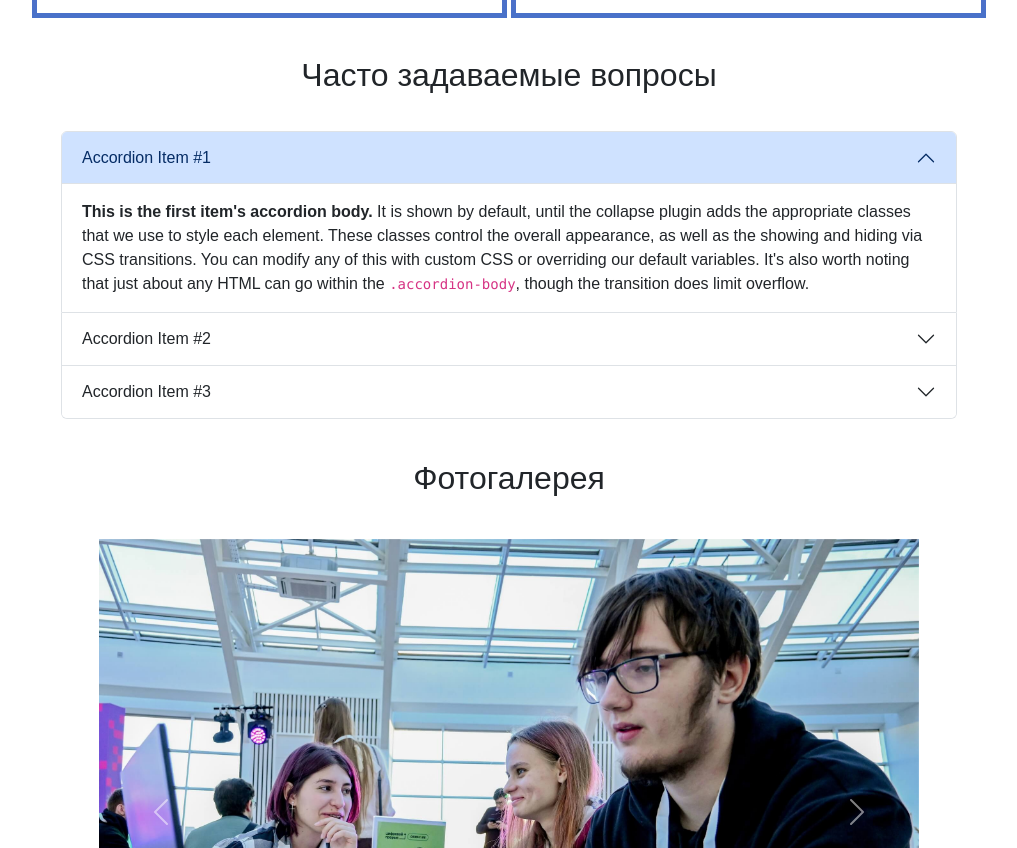
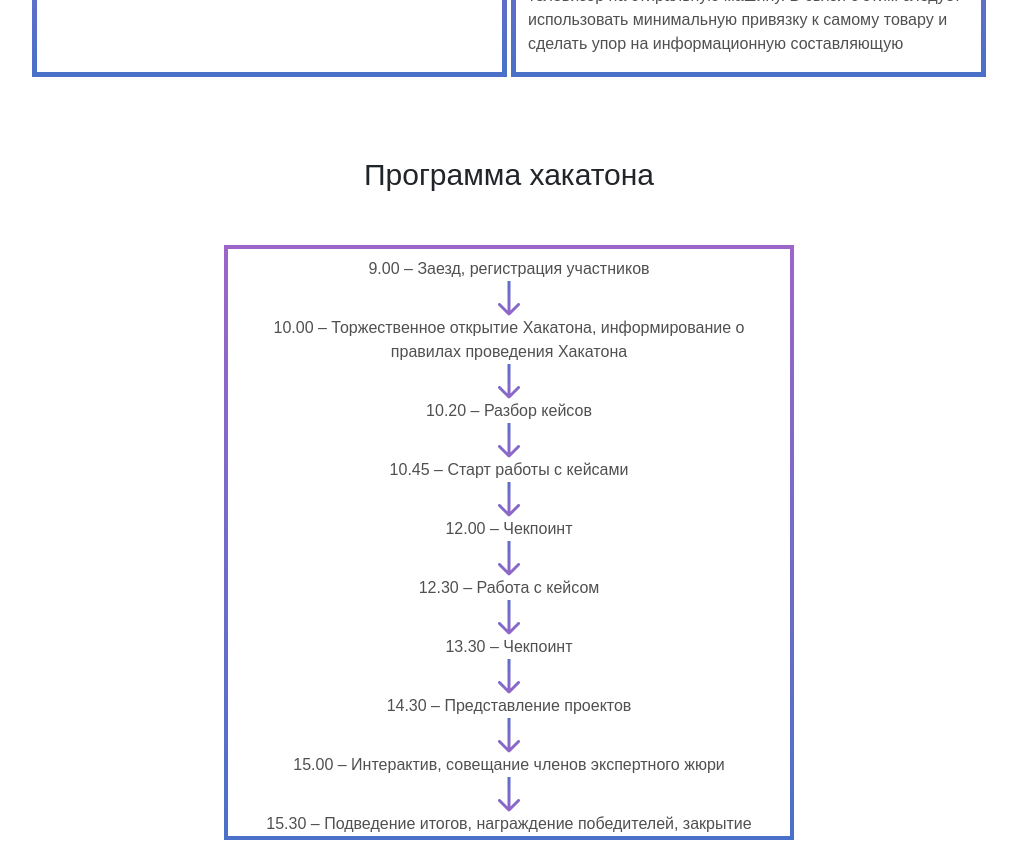
Before and after one commit to I-vanik/haks-wabsite, a plain HTML site: page index.html in a window 1280 px wide. Shown: the part 1395-2243 px from the top of the page, without its empty margins (131-1148 px from the left). Drawn offline with nearby package versions, Linux system fonts and the light colour scheme.

Commit message:
Add files via upload

```diff
--- a/index.html
+++ b/index.html
@@ -86,49 +86,38 @@
               </div>
         </div>
 
-        <div class="FaQ" id="FaQ">
-            <div class="FaQ__header">
-                <h2>Часто задаваемые вопросы</h2>
-            </div>
-            <div class="accordion" id="accordionPanelsStayOpenExample" >
-                <div class="accordion-item">
-                  <h2 class="accordion-header" id="panelsStayOpen-headingOne">
-                    <button class="accordion-button" type="button" data-bs-toggle="collapse" data-bs-target="#panelsStayOpen-collapseOne" aria-expanded="true" aria-controls="panelsStayOpen-collapseOne">
-                      Accordion Item #1
-                    </button>
-                  </h2>
-                  <div id="panelsStayOpen-collapseOne" class="accordion-collapse collapse show" aria-labelledby="panelsStayOpen-headingOne">
-                    <div class="accordion-body">
-                      <strong>This is the first item's accordion body.</strong> It is shown by default, until the collapse plugin adds the appropriate classes that we use to style each element. These classes control the overall appearance, as well as the showing and hiding via CSS transitions. You can modify any of this with custom CSS or overriding our default variables. It's also worth noting that just about any HTML can go within the <code>.accordion-body</code>, though the transition does limit overflow.
+        <h2 class="program__header" id="tracks">Программа хакатона</h2>
+        <div class="tracks mx-auto">
+            <div class="container">
+                <div class="row justify-content-center">
+                    <div class="col-6-event col-sm-5 order-1 program-event" id="el1">
+                        <h2></h2>
+                        <p>9.00 – Заезд, регистрация участников</p>
+                        <img class="arrow" src="img/Arrow.svg" alt="Arrow">
+                        <p>10.00 – Торжественное открытие Хакатона,
+                          информирование о правилах проведения Хакатона</p>
+                        <img class="arrow" src="img/Arrow.svg" alt="Arrow">
+                        <p>10.20 – Разбор кейсов</p>
+                        <img class="arrow" src="img/Arrow.svg" alt="Arrow">
+                        <p>10.45 – Старт работы с кейсами</p>
+                        <img class="arrow" src="img/Arrow.svg" alt="Arrow">
+                        <p>12.00 – Чекпоинт</p>
+                        <img class="arrow" src="img/Arrow.svg" alt="Arrow">
+                        <p>12.30 – Работа с кейсом</p>
+                        <img class="arrow" src="img/Arrow.svg" alt="Arrow">
+                        <p>13.30 – Чекпоинт</p>
+                        <img class="arrow" src="img/Arrow.svg" alt="Arrow">
+                        <p>14.30 – Представление проектов</p>
+                        <img class="arrow" src="img/Arrow.svg" alt="Arrow">
+                        <p>15.00 – Интерактив, совещание членов экспертного жюри</p>
+                        <img class="arrow" src="img/Arrow.svg" alt="Arrow">
+                        <p>15.30 – Подведение итогов, награждение победителей, закрытие</p>
                     </div>
-                  </div>
-                </div>
-                <div class="accordion-item">
-                  <h2 class="accordion-header" id="panelsStayOpen-headingTwo">
-                    <button class="accordion-button collapsed" type="button" data-bs-toggle="collapse" data-bs-target="#panelsStayOpen-collapseTwo" aria-expanded="false" aria-controls="panelsStayOpen-collapseTwo">
-                      Accordion Item #2
-                    </button>
-                  </h2>
-                  <div id="panelsStayOpen-collapseTwo" class="accordion-collapse collapse" aria-labelledby="panelsStayOpen-headingTwo">
-                    <div class="accordion-body">
-                      <strong>This is the second item's accordion body.</strong> It is hidden by default, until the collapse plugin adds the appropriate classes that we use to style each element. These classes control the overall appearance, as well as the showing and hiding via CSS transitions. You can modify any of this with custom CSS or overriding our default variables. It's also worth noting that just about any HTML can go within the <code>.accordion-body</code>, though the transition does limit overflow.
-                    </div>
-                  </div>
-                </div>
-                <div class="accordion-item">
-                  <h2 class="accordion-header" id="panelsStayOpen-headingThree">
-                    <button class="accordion-button collapsed" type="button" data-bs-toggle="collapse" data-bs-target="#panelsStayOpen-collapseThree" aria-expanded="false" aria-controls="panelsStayOpen-collapseThree">
-                      Accordion Item #3
-                    </button>
-                  </h2>
-                  <div id="panelsStayOpen-collapseThree" class="accordion-collapse collapse" aria-labelledby="panelsStayOpen-headingThree">
-                    <div class="accordion-body">
-                      <strong>This is the third item's accordion body.</strong> It is hidden by default, until the collapse plugin adds the appropriate classes that we use to style each element. These classes control the overall appearance, as well as the showing and hiding via CSS transitions. You can modify any of this with custom CSS or overriding our default variables. It's also worth noting that just about any HTML can go within the <code>.accordion-body</code>, though the transition does limit overflow.
-                    </div>
-                  </div>
                 </div>
               </div>
         </div>
+
+
 
         <div class="carousel" id="photo">
             <div class="carousel__header"><h2>Фотогалерея</h2></div>
--- a/styles/style.css
+++ b/styles/style.css
@@ -12,16 +12,6 @@
     /* padding: 0; */
 }
 
-.main-section-p__br{
-    display: none;
-}
-p {
-    hyphens: auto;
-    -ms-hyphenate-limit-chars: 6 3 3;
-    -ms-hyphenate-limit-zone: 2;
-    -ms-hyphenate-limit-zone: always;
-    -ms-hyphenate-limit-zone: 8%;
-}
 
 body{
     font-family: 'kinopoisk-medium', sans-serif;
@@ -38,7 +28,7 @@ body{
 }
 .main-section-container{
     max-width: 1440px;
-    margin:  0 auto;
+    margin: 0 auto;
     padding-top: 76px;
 }
 .main-section-heading {
@@ -55,6 +45,9 @@ body{
     font-size: 30px;
     line-height: 50px;
     line-break: auto;
+}
+.main-section-p__br{
+    display: none;
 }
 
     /* nav */
@@ -100,23 +93,40 @@ nav {
     margin: 2px;
     color: #505050;
 }
+
 .col-6 h2{
     margin-top: 5%;
 }
-.tracks__header {
+.col-6 p{
+    margin-top: 3%;
+}
+
+.col-6-event{
+    border: 4px solid transparent;
+    border-image: linear-gradient(#9D65C9, #4971C9);
+    border-image-slice: 1;
+    margin: 5px;
+    color: #505050;
+
+}
+
+.program-event{
+    text-align: center;
+}
+.program-event p {
+    margin: 0;
+}
+.arrow {
+}
+  /* headers */
+.tracks__header,
+.program__header,
+.carousel__header,
+.request__header {
     text-align: center;
     font-size: 30px;
     padding: 3% 0;
-}
-
-.FaQ {
-    width: 70%;
-    margin: 2% 15%;
-}
-
-.FaQ__header {
-    text-align: center;
-    margin: 4% 0;
+    margin-top: 40px;
 }
 
 .request__form {
@@ -129,11 +139,6 @@ nav {
     width: 70%;
     text-align: center;
     margin: auto;
-}
-
-.request__header {
-    text-align: center;
-    margin: 4% 0;
 }
 
 .social {
@@ -157,11 +162,20 @@ nav {
     margin: 2% 10%;
 }
 
-.carousel__header {
-    margin: 4% 0;
-    text-align: center;
-}
 @media screen and (max-width:1460px) {
+    .col-6-event{
+        width:50%;
+    }
+    .col-6{
+    }
+    .col-sm-5{
+    }
+    .order-1{
+
+    }
+    .container{
+        /* width: 100%; */
+    }
     .main-section-container{
         margin: 0 40px;
     }
@@ -176,6 +190,12 @@ nav {
     }
 }
 @media screen and (max-width: 600px) {
+    .col-6-event{
+        width:90%;
+    }
+    .col-sm-5{
+        width: 80%;
+    }
     .carousel {
         width: 100%;
         margin: 2% 0;
```
Also changed, not shown: img/Arrow.svg (added).
